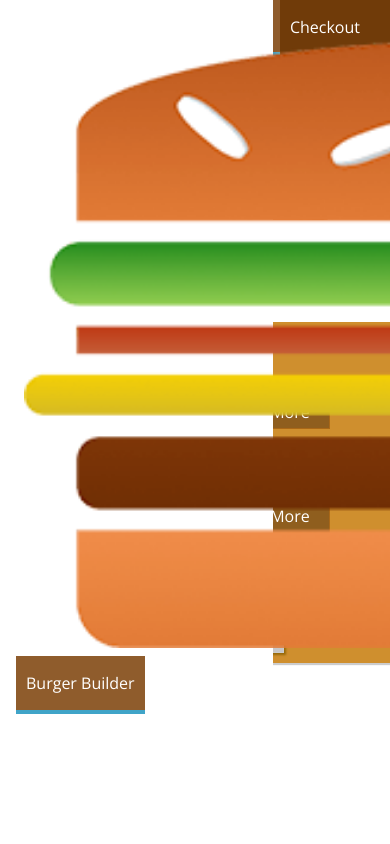
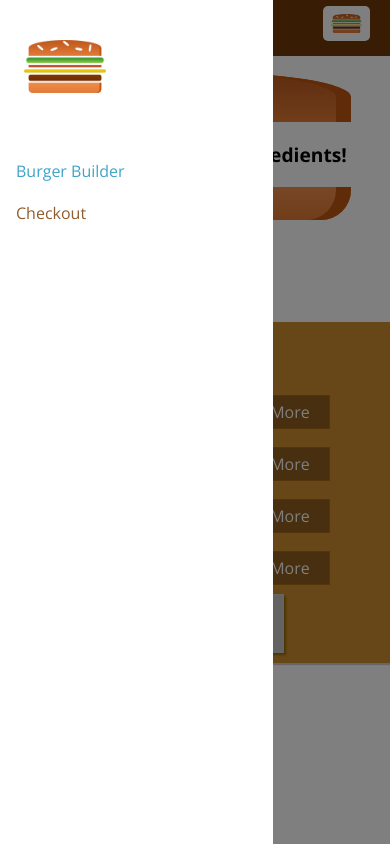
Before and after one commit to akshatcr7/BurgerBuilder, a React (Create React App) app: page / in a window 390 px wide. Built offline with nearby package versions, Linux system fonts and the light colour scheme.

Commit message:
Adding Responsive adjustments and reusing the backdrop

```diff
--- a/src/components/Layout/Layout.js
+++ b/src/components/Layout/Layout.js
@@ -1,17 +1,30 @@
-import React from 'react';
+import React, { Component } from 'react';
 import Aux from '../../hoc/Auxillary';
 import classes from './Layout.module.css';
 import Toolbar from '../Navigation/Toolbar/Toolbar';
 import SideDrawer from '../Navigation/SideDrawer/SideDrawer';
 
-const layout = ( props ) => (
+class Layout extends Component {
+
+    state = {
+        showSideDrawer: true
+    }
+
+    sideDrawerClosedhandler = () => {
+        this.setState({showSideDrawer: false});
+    }
+
+    render () {
+        return (
             <Aux>
                 <Toolbar />
-        <SideDrawer />
+                <SideDrawer open={this.state.showSideDrawer} closed={this.sideDrawerClosedhandler}/>
                 <main className={classes.Content}>
-            {props.children}
+                    {this.props.children}
                 </main>
             </Aux>
         );
+    }
+}
 
-export default layout;
+export default Layout;
--- a/src/components/Navigation/NavigationItems/NavigationItem/NavigationItem.module.css
+++ b/src/components/Navigation/NavigationItems/NavigationItem/NavigationItem.module.css
@@ -1,19 +1,38 @@
+.NavigationItem {
+    margin: 10px 0;
+    box-sizing: border-box;
+    display: block;
+    width: 100%;
+}
+
+.NavigationItem a {
+    color: #8f5c2c;
+    text-decoration: none;
+    width: 100%;
+    box-sizing: border-box;
+    display: block;
+}
+
+.NavigationItem a:hover,
+.NavigationItem a:active,
+.NavigationItem a.active {
+    color: #40a4c8;
+}
+
+@media (min-width: 500px) {
     .NavigationItem {
         margin: 0;
-    box-sizing: border-box;
         display: flex;
         height: 100%;
+        width: auto;
         align-items: center;
     }
 
     .NavigationItem a {
         color: white;
-    text-decoration: none;
         height: 100%;
         padding: 16px 10px;
         border-bottom: 4px solid transparent;
-    box-sizing: border-box;
-    display: block;
     }
 
     .NavigationItem a:hover,
@@ -23,3 +42,4 @@
         border-bottom: 4px solid #40a4c8;
         color: white;
     }
+}
--- a/src/components/Navigation/NavigationItems/NavigationItems.module.css
+++ b/src/components/Navigation/NavigationItems/NavigationItems.module.css
@@ -3,6 +3,13 @@
     padding: 0;
     list-style: none;
     display: flex;
+    flex-flow: column;
     align-items: center;
     height: 100%;
 }
+
+@media (min-width: 500px) {
+    .NavigationItems {
+        flex-flow: row;
+    }
+}
--- a/src/components/Navigation/SideDrawer/SideDrawer.js
+++ b/src/components/Navigation/SideDrawer/SideDrawer.js
@@ -2,16 +2,30 @@ import React from 'react';
 import NavigationItems from '../NavigationItems/NavigationItems';
 import Logo from '../../Logo/Logo';
 import classes from './SideDrawer.module.css';
+import BackDrop from '../../UI/Backdrop/Backdrop';
+import Aux from '../../../hoc/Auxillary';
 
 const sideDrawer = ( props ) => {
+
+    let attachedClasses = [classes.SideDrawer, classes.Close];
+
+    if(props.open){
+        attachedClasses = [classes.SideDrawer, classes.Open];
+    }
+
     return (
-        <div className={classes.SideDrawer}>
-            <Logo />
-            <nav>
-                <NavigationItems />
-            </nav>
-        </div>
+        <Aux>
+            <BackDrop show={props.open} clicked={props.closed}/>
+            <div className={attachedClasses.join(' ')}>
+                <div className={classes.Logo}>
+                    <Logo />
+                </div>
+                <nav>
+                    <NavigationItems />
+                </nav>
+            </div>
+        </Aux>
     );
 }
 
-export default sideDrawer
+export default sideDrawer;
--- a/src/components/Navigation/SideDrawer/SideDrawer.module.css
+++ b/src/components/Navigation/SideDrawer/SideDrawer.module.css
@@ -25,3 +25,14 @@
 .Close {
     transform: translateX(-100%);
 }
+
+.Logo {
+    height: 11%;
+    margin-bottom: 32px;
+}
+
+@media (max-width: 499px) {
+    .DesktopOnly {
+        display: none;
+    }
+}
--- a/src/components/Navigation/Toolbar/Toolbar.js
+++ b/src/components/Navigation/Toolbar/Toolbar.js
@@ -7,8 +7,10 @@ const toolbar = ( props ) => {
     return (
         <header className={classes.Toolbar}>
             <div>MENU</div>
-            <Logo />
-            <nav>
+            <div className={classes.Logo}>
+                <Logo />
+            </div>
+            <nav className={classes.DesktopOnly}>
                 <NavigationItems />
             </nav>
         </header>
--- a/src/components/Navigation/Toolbar/Toolbar.module.css
+++ b/src/components/Navigation/Toolbar/Toolbar.module.css
@@ -17,3 +17,13 @@
     height: 100%;
 
 }
+
+.Logo {
+    height: 80%;
+}
+
+@media (max-width: 499px) {
+    .DesktopOnly {
+        display: none;
+    }
+}
```
Lines whose indentation alone changed are shown as unchanged.
